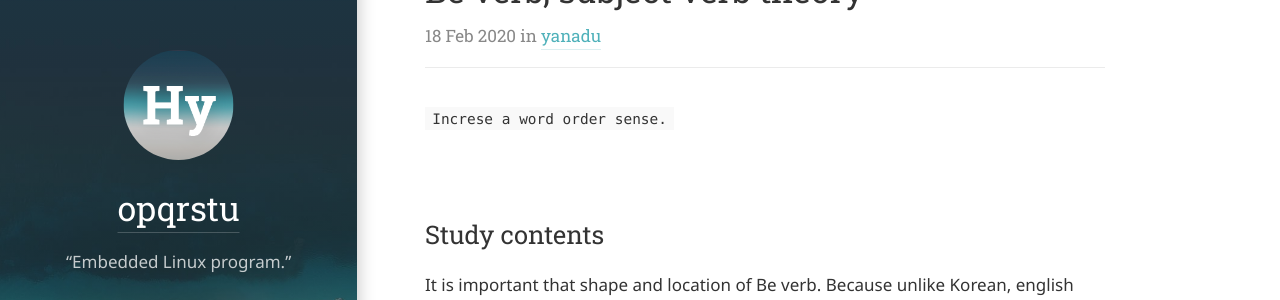
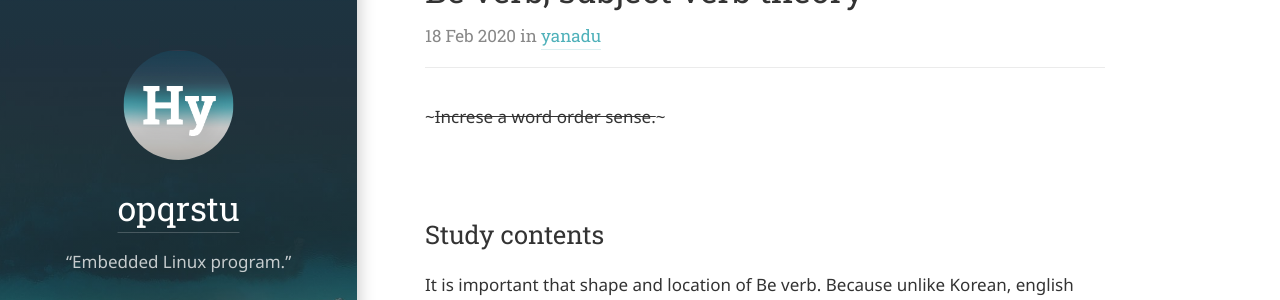
Before and after one commit to opqrstu/opqrstu.github.io, a Jekyll site: the page built from yanadu/_posts/2020-02-18-test.md, in a window 1280 px wide. Shown: the part 134-434 px from the top of the page. Built offline with Jekyll 4.4.1, drawn with Linux system fonts in a browser that asks for light colours; some web fonts are replaced; comment, search, counter and statistics services are not loaded.

Commit message:
Update 2020-02-18-test.md

````diff
--- a/yanadu/_posts/2020-02-18-test.md
+++ b/yanadu/_posts/2020-02-18-test.md
@@ -6,7 +6,7 @@ author: author2
 comments: true
 noindex: true
 ---
-```Increse a word order sense.```
+~~~Increse a word order sense.~~~
 
 ## Study contents
 It is important that shape and location of Be verb.
````
